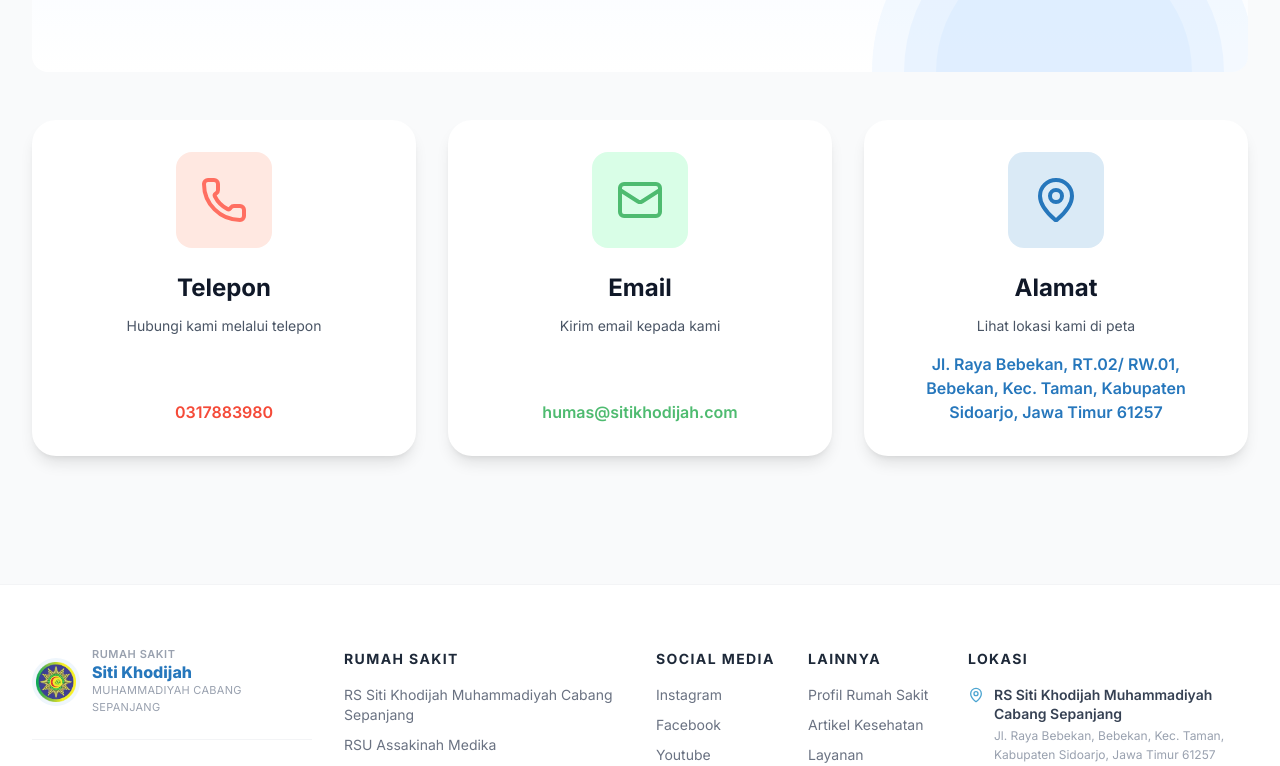
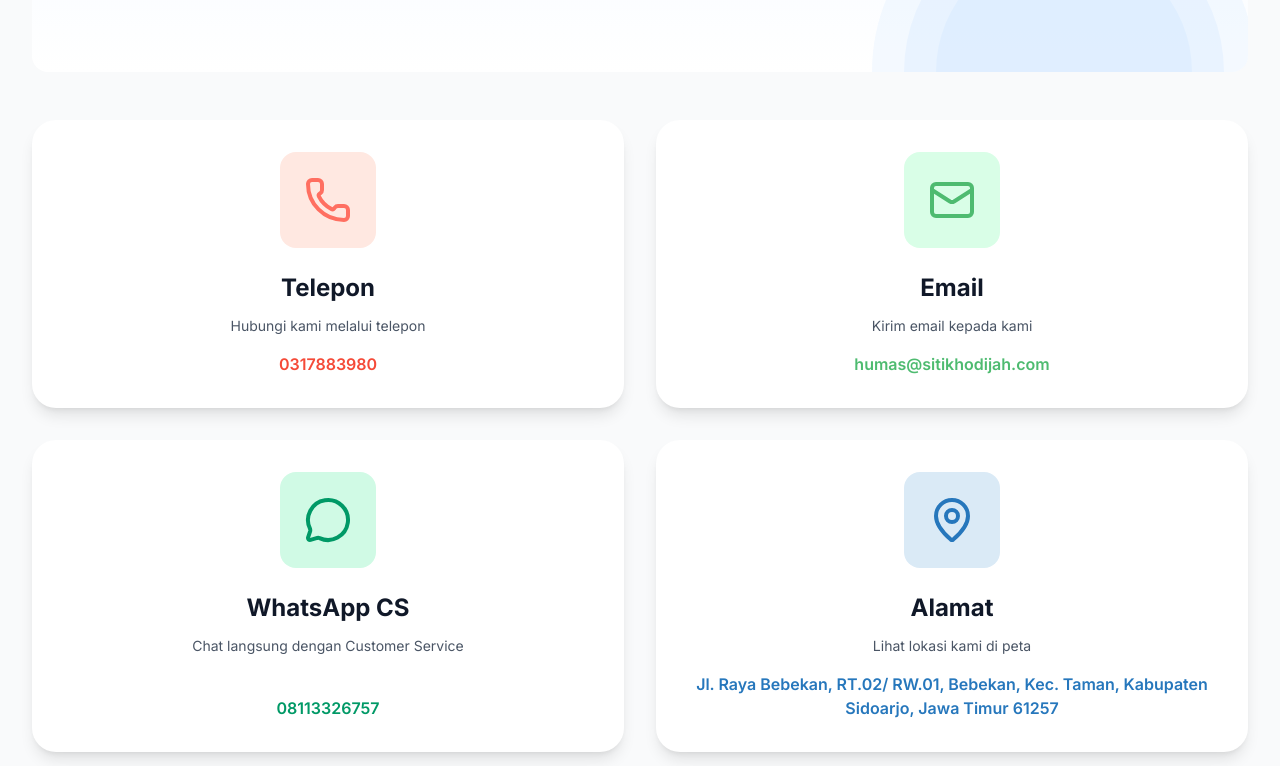
Before and after one commit to joesrilfahmi/official-website-rssk, a Next.js app: page /sections/kontak in a window 1280 px wide. Shown: the part 420-1186 px from the top of the page. Built offline with nearby package versions, Linux system fonts and the light colour scheme.

Commit message:
add : menambahkan whatsapp cs

```diff
--- a/app/sections/kontak/kontak.tsx
+++ b/app/sections/kontak/kontak.tsx
@@ -2,7 +2,7 @@
 import Animate from "@/components/animations/animate";
 import Banner from "@/components/ui/custom/banner";
 import { Profile } from "@/config/profile";
-import { Mail, MapPin, Phone } from "lucide-react";
+import { Mail, MapPin, MessageCircle, Phone } from "lucide-react";
 import { useEffect, useState } from "react";
 
 const Kontak = () => {
@@ -22,6 +22,12 @@
   const handleMapClick = () => {
     window.open(
       `https://www.google.com/maps/search/?api=1&query=${encodeURIComponent(Profile.address)}`,
+      "_blank",
+    );
+  };
+  const handleWhatsappCsClick = () => {
+    window.open(
+      `https://wa.me/${Profile.whatsappCs.replace(/^0/, "62")}`,
       "_blank",
     );
   };
@@ -50,6 +56,17 @@
       valueColor: "text-greenfresh-600",
     },
     {
+      onClick: handleWhatsappCsClick,
+      gradient: "from-emerald-500 to-emerald-600",
+      iconBg: "bg-emerald-100 group-hover:bg-white",
+      Icon: MessageCircle,
+      iconColor: "text-emerald-600",
+      title: "WhatsApp CS",
+      subtitle: "Chat langsung dengan Customer Service",
+      value: Profile.whatsappCs,
+      valueColor: "text-emerald-600",
+    },
+    {
       onClick: handleMapClick,
       gradient: "from-mariner-500 to-mariner-600",
       iconBg: "bg-mariner-100 group-hover:bg-white",
@@ -73,13 +90,13 @@
           />
         </Animate>
 
-        {/* Cards — equal height via items-stretch on the grid */}
+        {/* Cards — 2×2 grid */}
         <Animate
           type="stagger"
           staggerChildren={0.12}
           delayChildren={0.1}
           ready={dataReady}
-          className="grid grid-cols-1 md:grid-cols-3 gap-8 mt-12 mb-16 items-stretch"
+          className="grid grid-cols-1 sm:grid-cols-2 gap-8 mt-12 mb-16 items-stretch"
         >
           {cards.map(
             ({
@@ -123,7 +140,7 @@
                       {subtitle}
                     </p>
 
-                    {/* Value — pushed to bottom so all cards align */}
+                    {/* Value */}
                     <p
                       className={`mt-auto text-center font-semibold text-base ${valueColor} group-hover:text-white transition-colors duration-300 wrap-break-word`}
                     >
--- a/config/profile.ts
+++ b/config/profile.ts
@@ -11,6 +11,7 @@
   phone: string;
   whatsapp: string;
   whatsappHumas: string;
+  whatsappCs: string;
   ambulance: string;
   pusatPanggilan: string;
   email: string;
@@ -46,6 +47,7 @@
   phone: "0317883980",
   whatsapp: "08113015001",
   whatsappHumas: "08113422330",
+  whatsappCs: "08113326757",
   ambulance: "08113087119",
   pusatPanggilan: "0317881130",
   email: "humas@sitikhodijah.com",
```
